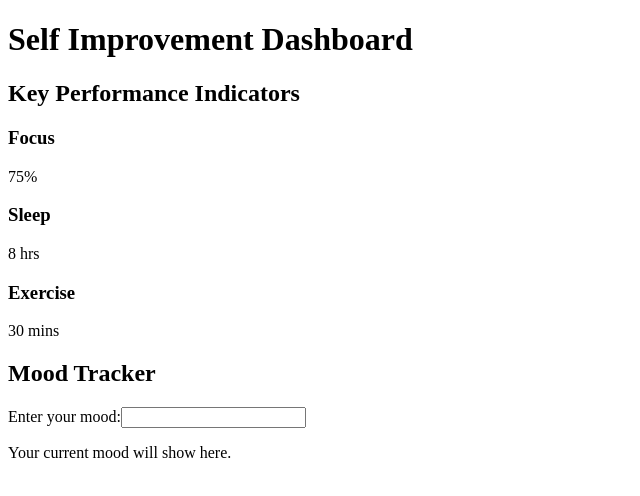
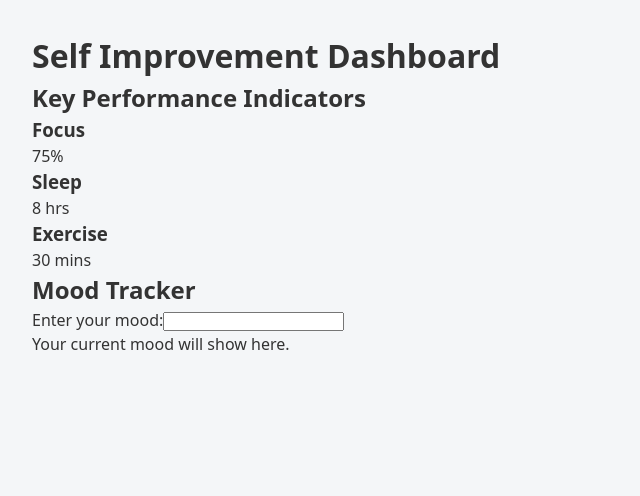
Before and after one commit to joseph-johnson27001/react-self-improvement-app, a React (Create React App) app: page / in a window 1280 px wide. Shown: the top 496 px of the page, without its empty margins (0-640 px from the left). Built offline with nearby package versions, Linux system fonts and the light colour scheme.

Commit message:
Initial main layout

```diff
--- /dev/null
+++ b/src/features/MoodTracker/MoodDisplay.css
@@ -0,0 +1,7 @@
+.mood-display {
+  padding: 1rem;
+  border: 1px solid #ccc;
+  background-color: #f9f9f9;
+  border-radius: 4px;
+  margin-top: 1rem;
+}
--- a/src/features/MoodTracker/MoodDisplay.jsx
+++ b/src/features/MoodTracker/MoodDisplay.jsx
@@ -1,3 +1,5 @@
+import "./MoodDisplay.css";
+
 export default function MoodDisplay() {
   return (
     <div>
--- a/src/index.js
+++ b/src/index.js
@@ -1,6 +1,7 @@
 import React from "react";
 import ReactDOM from "react-dom/client";
 import App from "./App";
+import "./styles/global.css";
 
 const root = ReactDOM.createRoot(document.getElementById("root"));
 root.render(
--- a/src/pages/Dashboard.jsx
+++ b/src/pages/Dashboard.jsx
@@ -3,7 +3,7 @@ import KpiSection from "../features/KpiSection/KpiSection";
 
 export default function Dashboard() {
   return (
-    <main>
+    <main className="main-container">
       <h1>Self Improvement Dashboard</h1>
       <KpiSection />
       <MoodTracker />
--- /dev/null
+++ b/src/styles/global.css
@@ -0,0 +1,21 @@
+/* Reset some basic styles */
+* {
+  box-sizing: border-box;
+  margin: 0;
+  padding: 0;
+}
+
+/* Apply a base font and background */
+body {
+  font-family: system-ui, sans-serif;
+  background-color: #f4f6f8;
+  color: #333;
+  line-height: 1.5;
+}
+
+/* Container for centering the page content */
+.main-container {
+  max-width: 1600px;
+  margin: 0 auto;
+  padding: 2rem;
+}
```
